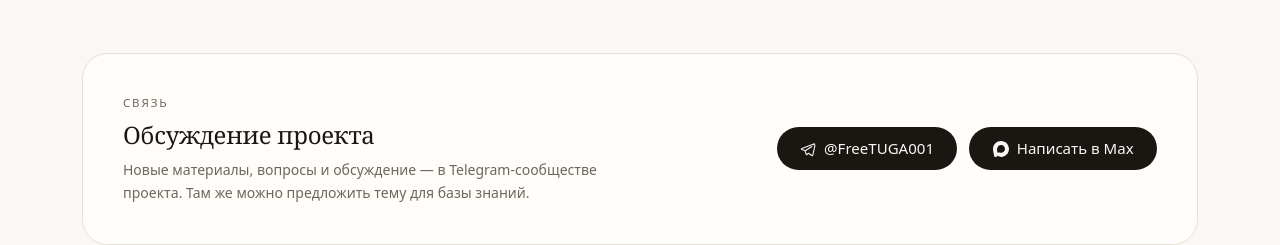
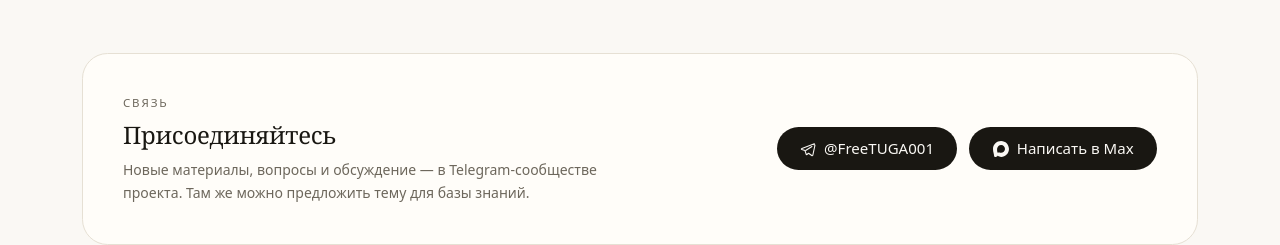
Before and after one commit to rootescape-boop/freetuga.one, an Astro site: page / in a window 1280 px wide. Shown: the part 2532-2777 px from the top of the page. Built offline with nearby package versions, Linux system fonts and the light colour scheme; Astro itself is replaced by a stand-in of ours.

Commit message:
homepage: rename 'Обсуждение проекта' → 'Присоединяйтесь'

```diff
--- a/src/pages/index.astro
+++ b/src/pages/index.astro
@@ -185,7 +185,7 @@ for (const post of posts) {
     <div class="grid items-center gap-6 rounded-[1.6rem] border border-line bg-surface p-8 sm:p-10 md:grid-cols-[1fr_auto]">
       <div>
         <p class="eyebrow">Связь</p>
-        <h2 class="mt-2 font-serif text-2xl font-medium tracking-[-0.01em]">Обсуждение проекта</h2>
+        <h2 class="mt-2 font-serif text-2xl font-medium tracking-[-0.01em]">Присоединяйтесь</h2>
         <p class="mt-2 max-w-lg text-sm leading-relaxed text-muted">
           Новые материалы, вопросы и обсуждение — в Telegram-сообществе проекта. Там же можно
           предложить тему для базы знаний.
```
